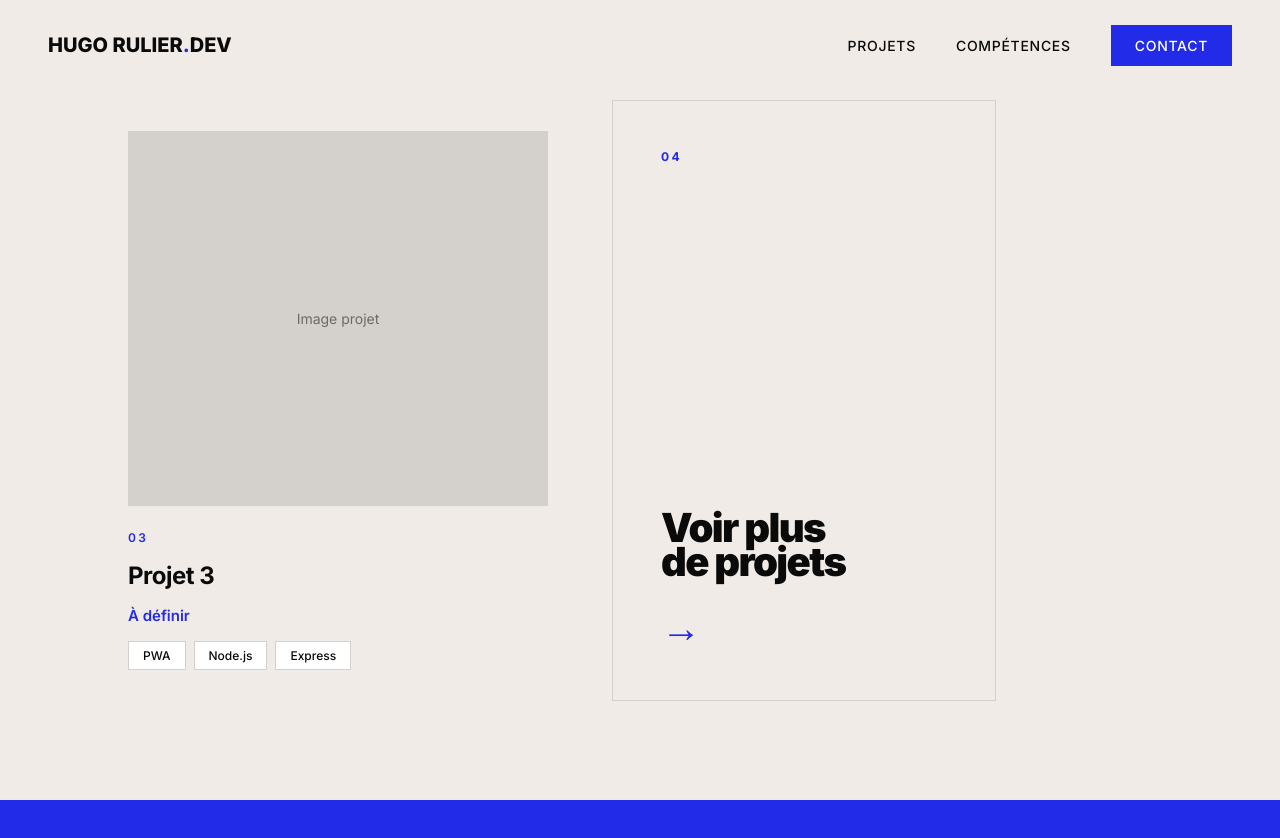
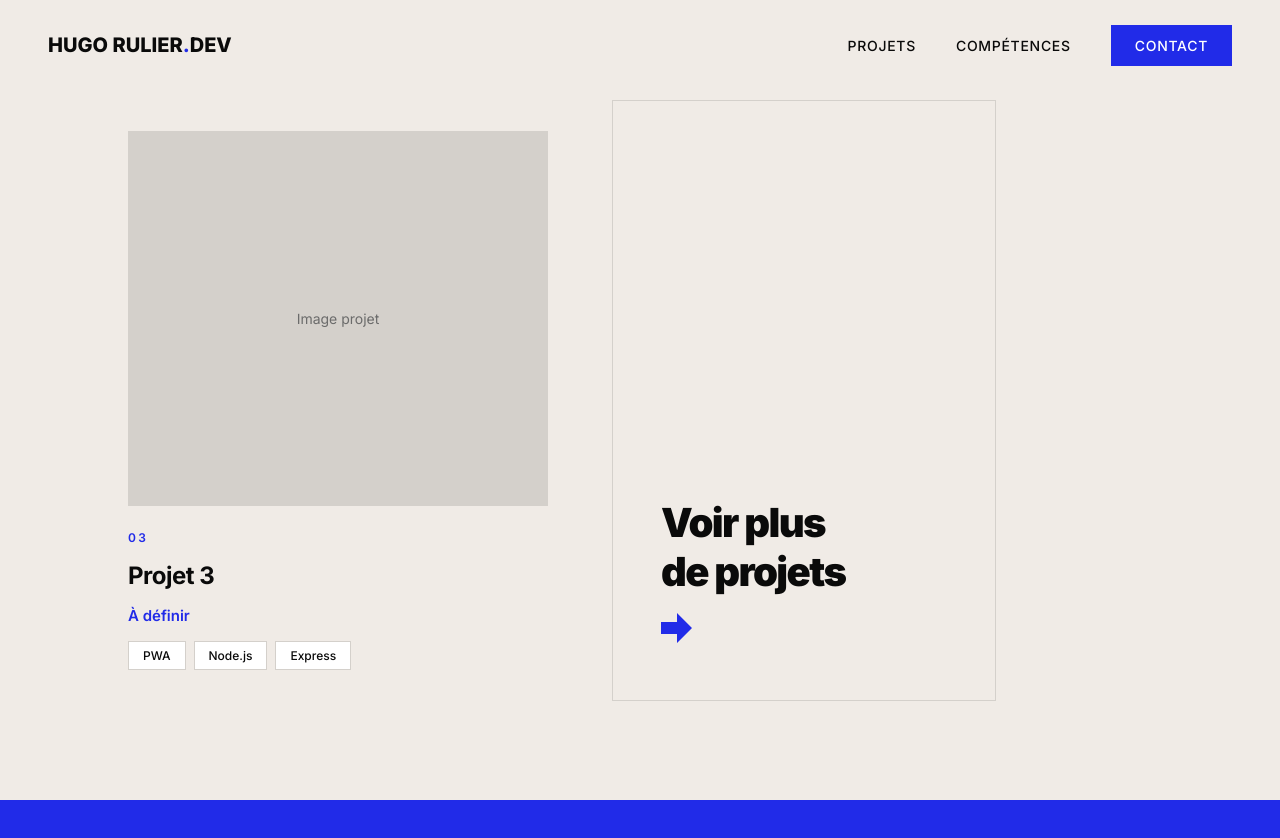
Before and after one commit to HRulier/hr-portfolio, a Next.js app: page /preview in a window 1280 px wide. Shown: the top 838 px of the page. Built offline with nearby package versions, Linux system fonts and the light colour scheme.

Commit message:
feat(1 - projects): featured project + more projects components

```diff
--- a/src/components/Home/Projects/MoreProjects/index.tsx
+++ b/src/components/Home/Projects/MoreProjects/index.tsx
@@ -1,18 +1,20 @@
 import Link from "next/link";
+import { ImArrowRight } from "react-icons/im";
 import styles from "./moreProjects.module.scss";
 
 export default function MoreProjects() {
   return (
     <article className={styles.card}>
-      <Link href="/projets">
-        <span className={styles.index}>04</span>
+      <Link href="/projects">
         <div className={styles.body}>
           <p className={styles.label}>
             Voir plus
             <br />
             de projets
           </p>
-          <span className={styles.arrow}>→</span>
+          <span className={styles.arrow}>
+            <ImArrowRight />
+          </span>
         </div>
       </Link>
     </article>
--- a/src/components/Home/Projects/MoreProjects/moreProjects.module.scss
+++ b/src/components/Home/Projects/MoreProjects/moreProjects.module.scss
@@ -2,14 +2,13 @@
 
 .card {
   flex: 0 0 auto;
-  width: clamp(320px, 30vw, 420px);
-  border: 1px solid $color-light-gray;
-  background-color: $color-bg;
+  width: clamp(360px, 30vw, 460px);
+  border: solid 1px $color-light-gray;
 
   a {
     display: flex;
     flex-direction: column;
-    justify-content: space-between;
+    justify-content: flex-end;
     height: 100%;
     padding: $sp-xl;
     text-decoration: none;
@@ -20,31 +19,23 @@
     }
   }
 
-  .index {
-    display: block;
-    font-size: $fs-tag;
-    font-weight: $fw-semibold;
-    color: $color-tonic;
-    letter-spacing: $ls-widest;
-  }
-
   .body {
     display: flex;
     flex-direction: column;
-    gap: $sp-md;
+    gap: $sp-sm;
   }
 
   .label {
     font-size: clamp(1.75rem, 3.5vw, 2.5rem);
     font-weight: $fw-black;
     letter-spacing: $ls-tighter;
-    line-height: $lh-tight;
+    // line-height: $lh-wide;
     color: $color-black;
     margin: 0;
   }
 
   .arrow {
-    font-size: clamp(1.75rem, 3.5vw, 2.5rem);
+    font-size: clamp(1rem, 3.5vw, 2rem);
     font-weight: $fw-black;
     color: $color-tonic;
     display: block;
--- a/src/data/projects.json
+++ b/src/data/projects.json
@@ -1,6 +1,7 @@
 [
   {
     "id": 1,
+    "featured": true,
     "number": "01",
     "title": "Plateforme salon de l'électroménager",
     "subtitle": "E.Leclerc",
@@ -14,6 +15,7 @@
   {
     "id": 2,
     "number": "02",
+    "featured": true,
     "title": "Plateforme salon & gestion d'événements",
     "subtitle": "Système U",
     "description": "Solution web et PWA pour la gestion d'un salon professionnel enrichie d'un module de gestion d'événements internes (conférences, rendez-vous commerciaux), avec validation des entrées et création des badges participants.",
@@ -26,6 +28,7 @@
   {
     "id": 3,
     "number": "03",
+    "featured": true,
     "title": "Suivi santé en milieu animalier",
     "subtitle": "Parc animalier (projet entrepreneurial)",
     "description": "Solution numérique permettant aux soigneurs de relever des observations de santé sur des dauphins, avec un dashboard de dataviz et un outil de saisie PWA fonctionnel hors-ligne grâce à un Service Worker.",
```
Also changed, not shown: src/components/Home/Projects/index.tsx (+7 -1 lines), src/components/Home/Projects/projects.module.scss (+4 -4 lines).
